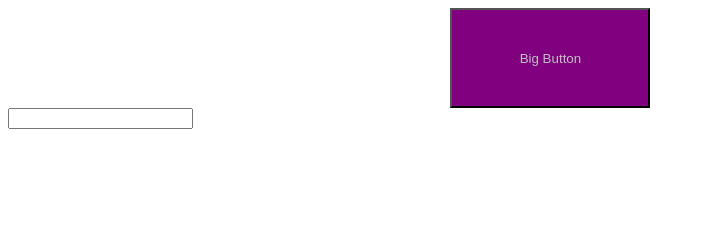
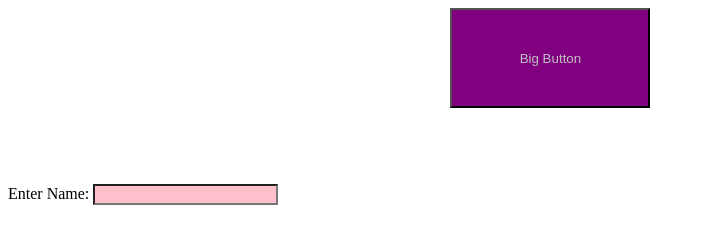
Before and after one commit to kirtiRai/Kirti-First, a plain HTML site: page index.html in a window 1280 px wide. Shown: the whole page, without its empty margins (0-705 px from the left). Drawn offline with Linux system fonts and the light colour scheme.

Commit message:
take new one.

```diff
--- a/index.html
+++ b/index.html
@@ -9,18 +9,23 @@
 	<button class="largebtn">Big Button</button>
 </div>
 <form>
-<input type="text" name="name" class="forminput">
+Enter Name: <input type="text" name="name" class="forminput">
 </form>
 <style>
 	.wrap{
 		width: 30%;
 		margin: 0 auto;
+		margin-bottom: 6%;
 	}
 	.largebtn{
 		height: 100px;
 		width: 200px;
 		color: silver;
 		background-color: purple;
+
+	}
+	.forminput{
+		background-color: pink;
 	}
 </style>
 </body>
```
